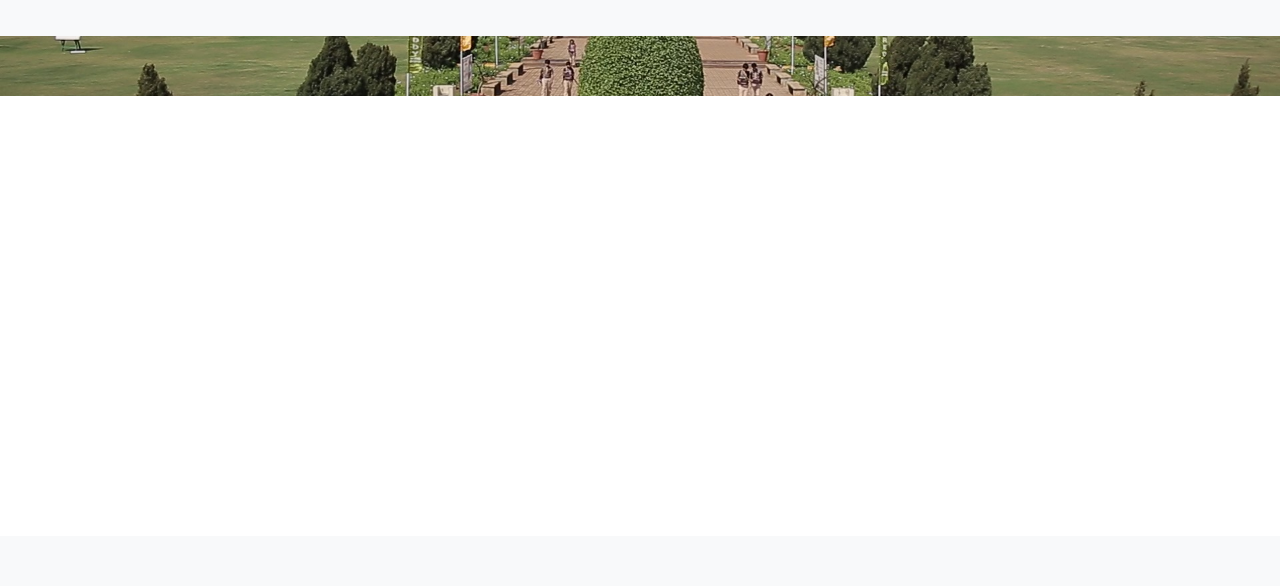
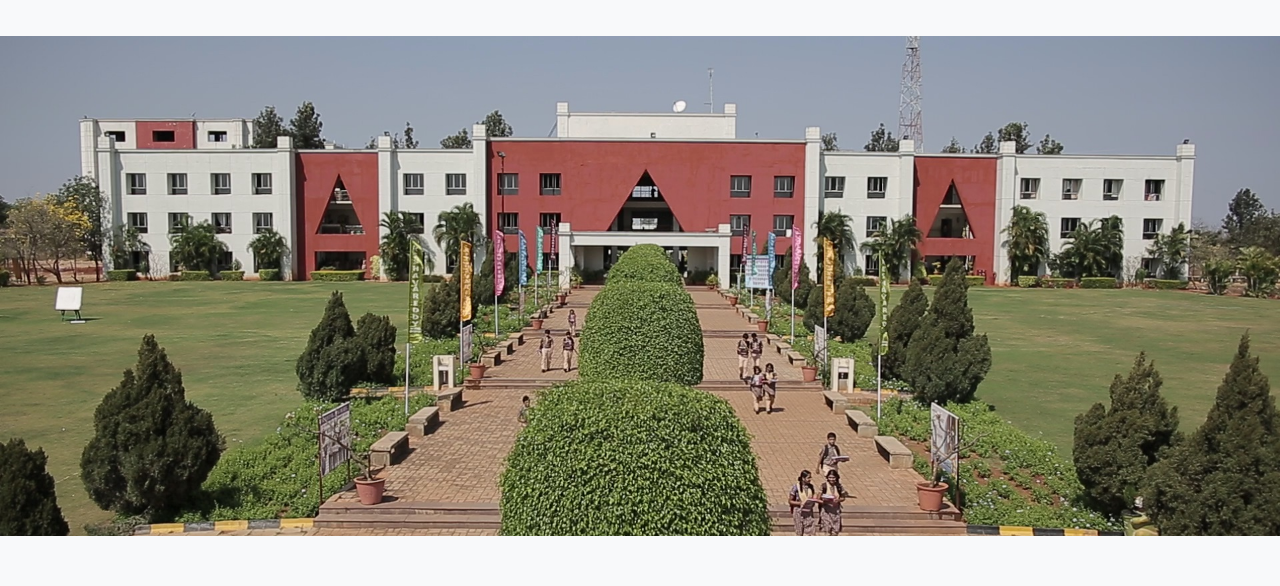
Before and after one commit to krei-school/krei-school.github.io, a Jekyll site: the page built from contact-us.md, in a window 1280 px wide and 1400 px high, scrolled down 976 px. Shown: the part 224-810 px from the top of the window. Built offline with Jekyll 4.4.1, drawn with Linux system fonts in a browser that asks for light colours; grey boxes are pictures that could not be loaded.

Commit message:
Update style.css

```diff
--- a/assets/css/style.css
+++ b/assets/css/style.css
@@ -1382,6 +1382,6 @@ main {
 
 
 /* fixes */
-main.contact-us #section2{
+main.contact-us #section2>div{
     height:500px;
 }
```
